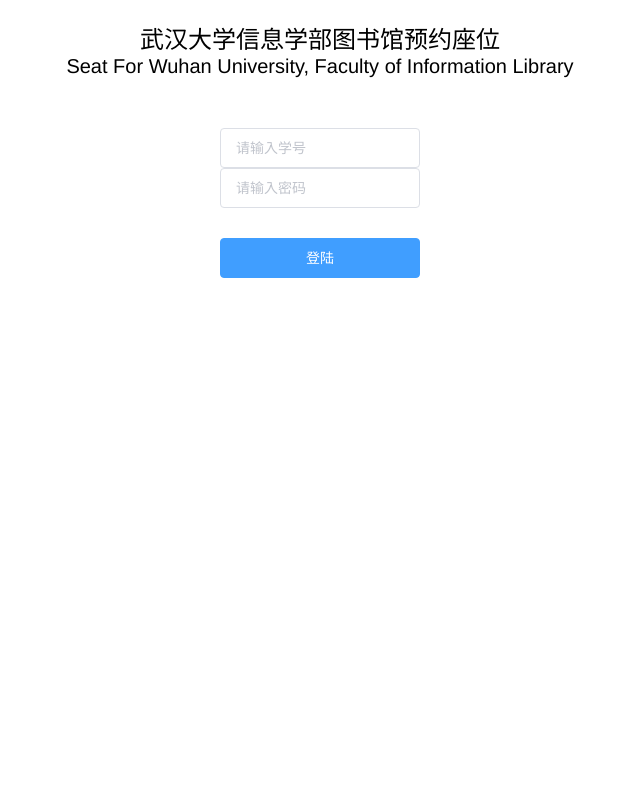
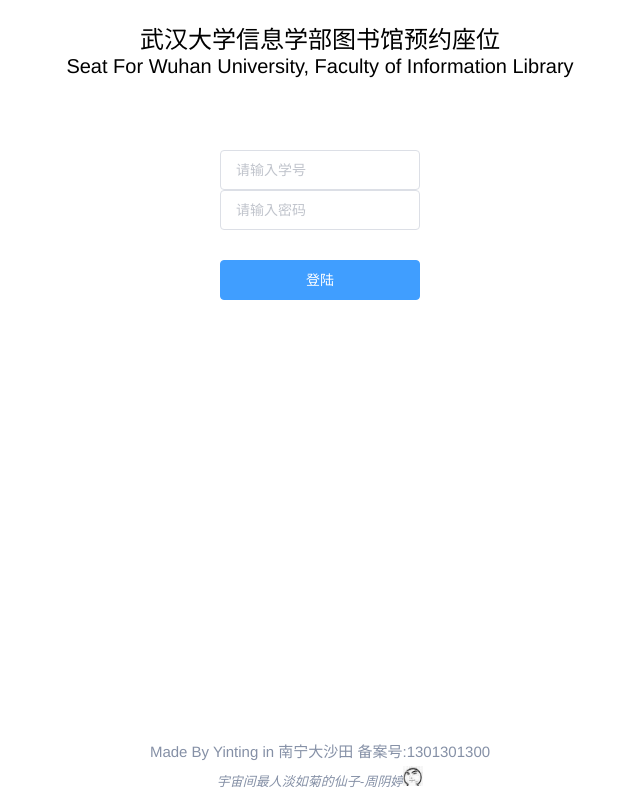
Before and after one commit to Arichy/Seat-for-Library, a Vue app: page / in a window 1280 px wide. Shown: the whole page, without its empty margins (320-960 px from the left). Built offline with nearby package versions, Linux system fonts and the light colour scheme.

Commit message:
增加了footer与阴婷的icon

```diff
--- a/src/App.vue
+++ b/src/App.vue
@@ -9,3 +9,14 @@
 
 }
 </script>
+
+<style>
+html,body {
+  height: 100%;
+  min-height: 100%;
+}
+#app {
+  height: 100%;
+  /* background-color: red; */
+}
+</style>
--- a/src/plugins/element.js
+++ b/src/plugins/element.js
@@ -1,7 +1,7 @@
 import Vue from 'vue'
 import {
     Button, Input, Select, Option, Table, TableColumn, Row, Col, Container,
-    Header, Main, MessageBox,Loading
+    Header, Main, Footer,MessageBox,Loading
 } from 'element-ui';
 
 Vue.use(Button);
@@ -15,6 +15,7 @@
 Vue.use(Container);
 Vue.use(Header);
 Vue.use(Main);
+Vue.use(Footer);
 
 Vue.use(Loading.directive);
 Vue.prototype.$loading = Loading.service;
--- a/src/views/Home.vue
+++ b/src/views/Home.vue
@@ -421,7 +421,7 @@
                   // 3：座位被别人抢了。这是self.status==='正在抢座位...'
                   if (resData.message.startsWith("系统")) {
                     // 1
-                    self.consoleInfo = resData.data;
+                    self.consoleInfo = resData.msg;
                   } else if (!resData.message.startsWith("已有")) {
                     // 3
                     self.status = "抢座位失败";
--- a/src/views/Index.vue
+++ b/src/views/Index.vue
@@ -13,6 +13,10 @@
         </div>
       </div>
     </el-main>
+    <el-footer>
+      <div>Made By Yinting in 南宁大沙田 备案号:1301301300</div>
+      <div style="font-style:italic;margin-top:5px">宇宙间最人淡如菊的仙子-周阴婷<i class="yinting"></i></div>
+    </el-footer>
   </el-container>
 </template>
 
@@ -106,15 +110,23 @@
 </style>
 
 <style lang="scss" scoped>
+.yinting {
+  background-image: url("../assets/img/yt.jpg");
+  background-size: 100% 100%;
+  width: 20px;
+  height: 20px;
+  display: inline-block;
+}
 .el-container {
   // background-image: url("../assets/img/bg.jpg");
   // background-repeat: no-repeat;
   // background-size: 100% 100%;
   // background-color: red;
-  // height: 100%;
+  height: 100%;
 
   .el-header {
-    height: 100% !important;
+    // height: 100% !important;
+    height: 100px !important;
     text-align: center;
     .title {
       font-size: 24px;
@@ -140,5 +152,18 @@
       }
     }
   }
+
+  .el-footer {
+    >* {
+      text-align: center;
+    }
+    color: #8590A6;
+    font-size: 13px;
+
+    :first-child{
+      font-size:15px;
+    };
+  }
+
 }
 </style>
--- a/vue.config.js
+++ b/vue.config.js
@@ -1,3 +1,7 @@
 module.exports = {
+    devServer: {
+        host: '0.0.0.0'
+    },
+
     outputDir:"./new_seat"
 };
```
Also changed, not shown: src/assets/img/yt.jpg (added).
